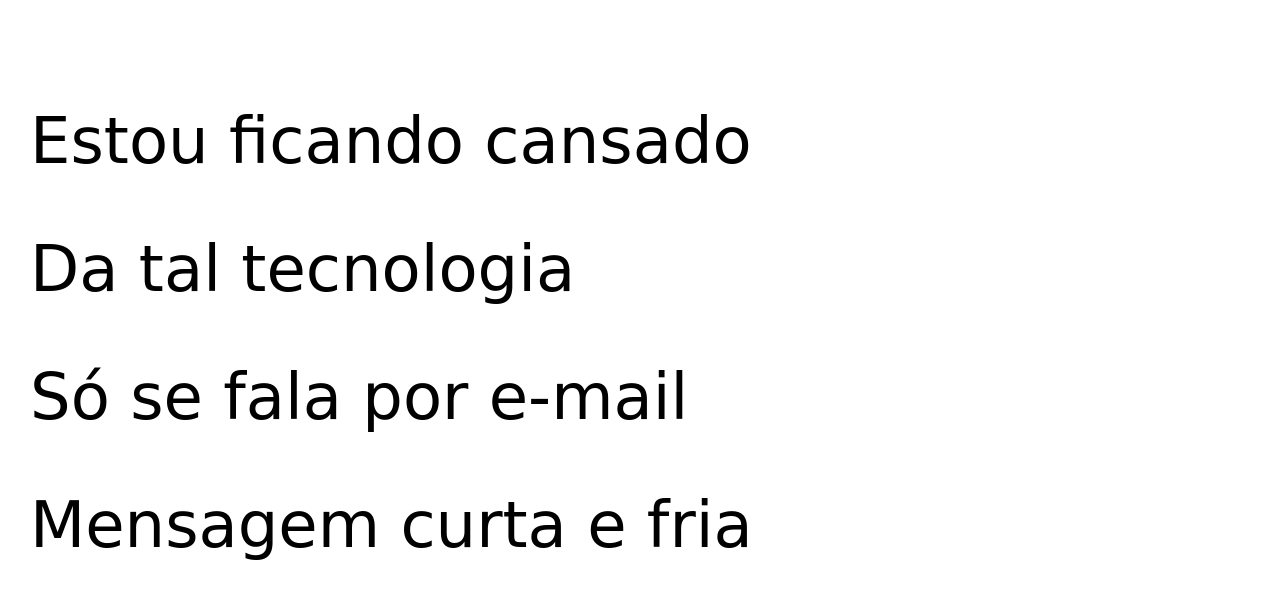
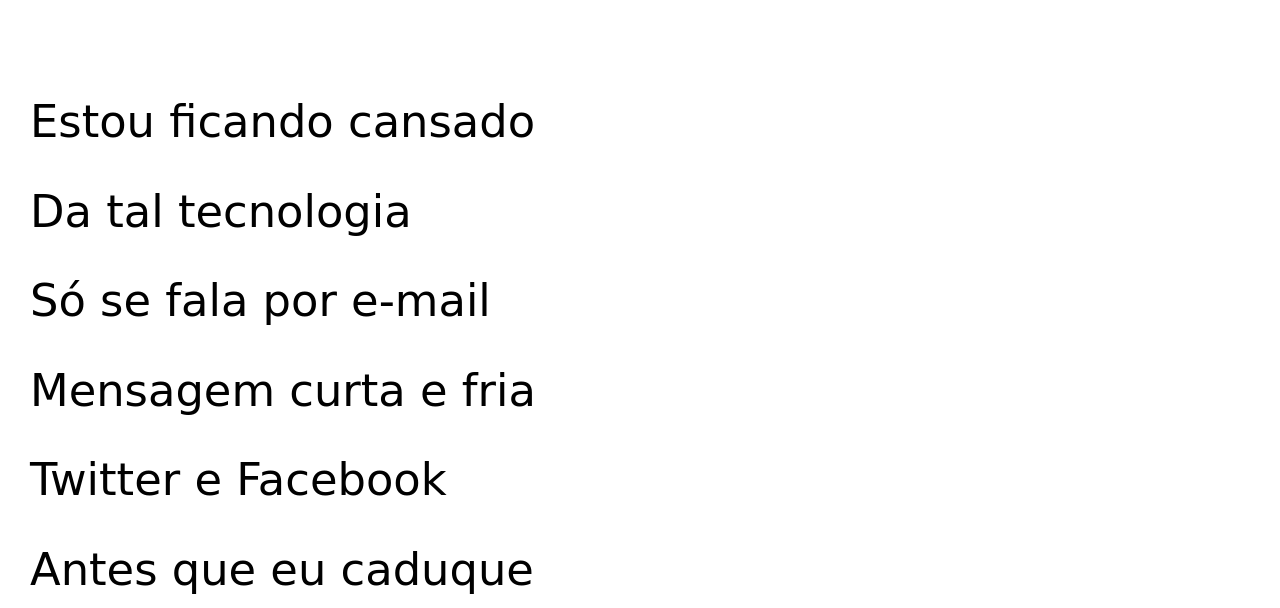
Before and after one commit to veronicasp1990/projeto_cordel, a plain HTML site: page index.html in a window 1280 px wide. Shown: the part 192-800 px from the top of the page. Drawn offline with Linux system fonts and the light colour scheme.

Commit message:
Update estilo.style.css

```diff
--- a/estilo.style.css
+++ b/estilo.style.css
@@ -51,7 +51,7 @@ section {
     line-height: 2em;
     padding-left: 30px;
     font-family: var(--fonte3);
-    font-size: 4em;
+    font-size: 2.8em;
 }
 
 section.normal {
```
